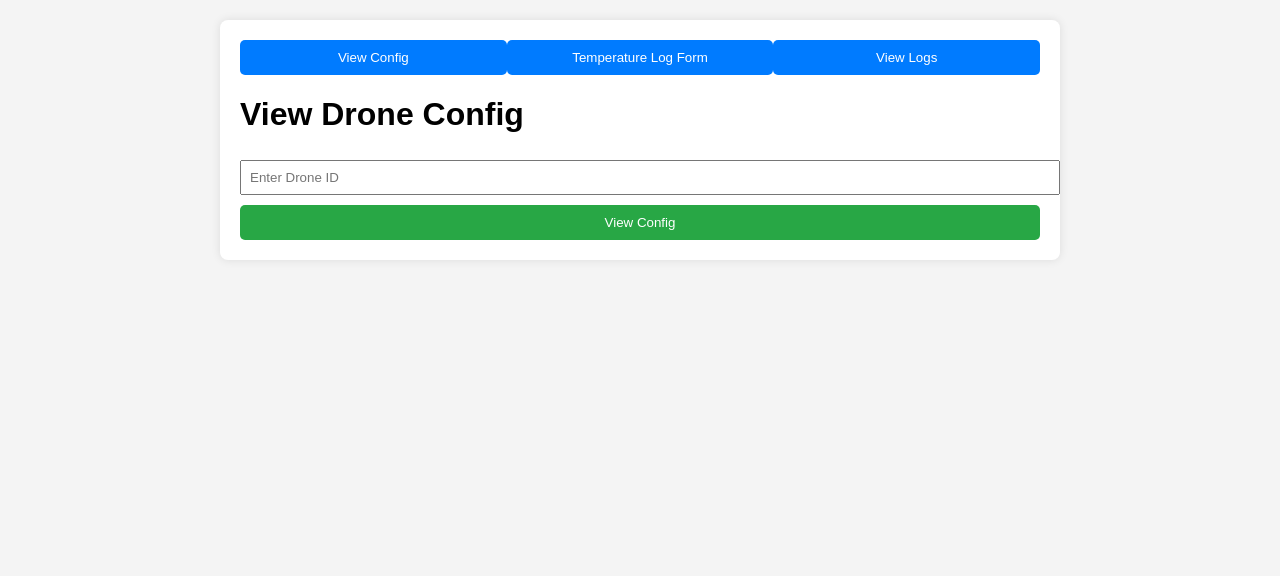
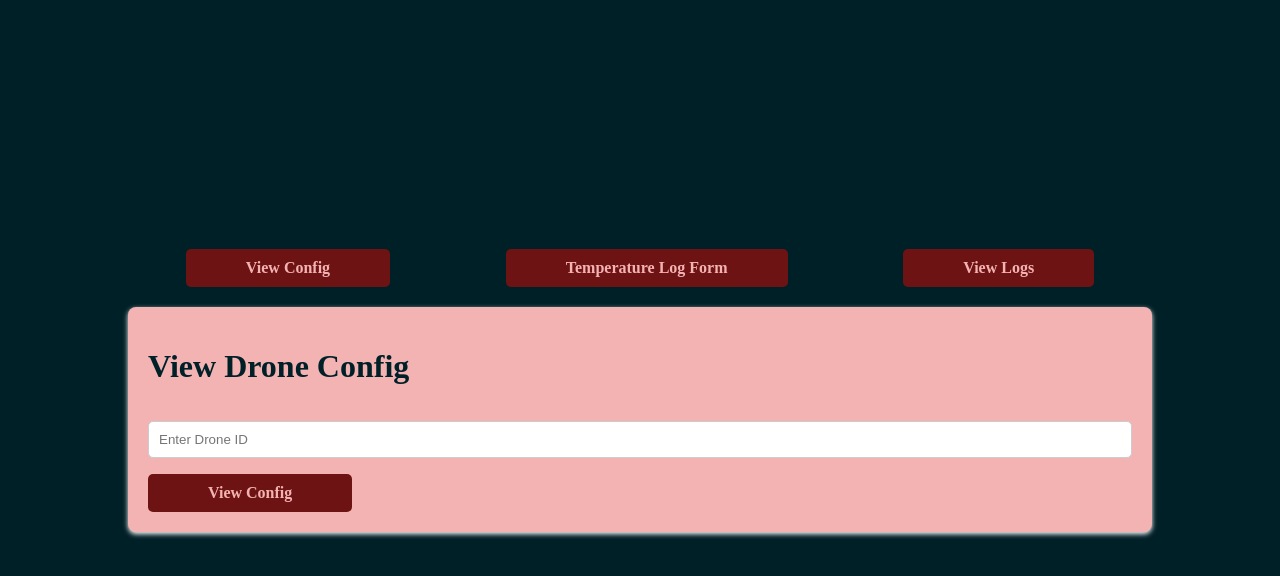
Before and after one commit to RubyTuesday666/drone-for-webdev, a website: page front/index.html in a window 1280 px wide. Drawn offline with Linux system fonts and the light colour scheme; a web font is replaced by a local one.

Commit message:
Update styles.css

```diff
--- a/front/styles.css
+++ b/front/styles.css
@@ -1,79 +1,86 @@
 body {
-    font-family: Arial, sans-serif;
-    background-color: #f4f4f4;
+    font-family: 'Arial', sans-serif;
+    background-color: #002028;
+    color: #002028;
+    display: grid;
+    place-items: center;
+    height: 100vh;
     margin: 0;
-    padding: 20px;
+    padding: 0;
 }
 
 .container {
-    max-width: 800px;
-    margin: auto;
-    background: white;
-    padding: 20px;
-    border-radius: 8px;
-    box-shadow: 0 0 10px rgba(0, 0, 0, 0.1);
+    width: 80%;
+    max-width: 1200px;
+    background-color: #002028;
+    margin: 0 auto;
+    padding: 20px; }
+
+.nav {
+    display: flex;
+    justify-content: space-around; /* จัดให้ปุ่มอยู่กลาง */
+    margin-bottom: 20px;
 }
 
-h2 {
-    text-align: center;
+button {
+    background-color: #6e1313;
+    color: #f4b3b3;
+    font-family: "Forum", serif;
+    font-size: medium;
+    margin-top: 1px;
+    font-weight: 600;
+    border: none;
+    border-radius: 5px;
+    padding: 10px 60px;
+    cursor: pointer;
+    transition: background-color 0.3s;
+}
+
+button:hover {
+    background-color: #440000;
+}
+
+.page {
+    padding: 20px;
+    background: #f4b3b3;
+    border-radius: 8px;
+    box-shadow: 0 2px 5px white;
+    margin-bottom: 20px;
+}
+
+h1 {
+    padding-bottom: 0px;
+    font-family: "Forum", serif;
+    font-weight: 1200;
+}
+
+input {
+    width: calc(100% - 22px);
+    padding: 10px;
+    margin: 15px 0;
+    border: 1px solid #ccc;
+    border-radius: 5px; }
+
+table {
+    width: 100%;
+    border-collapse: collapse; }
+
+th, td {
+    padding: 10px;
+    border: 1px solid #002028;
+    text-align: left;
+}
+
+th {
+    background-color: #6e1313;
+    color: white;
 }
 
 .hidden {
     display: none;
 }
 
-.nav {
-    display: flex;
-    justify-content: space-around;
-    margin-bottom: 20px;
+#page-number {
+    margin: 10px 0;
+    font-weight: bold;
 }
-
-.nav button {
-    padding: 10px 20px;
-    background-color: #007bff;
-    color: white;
-    border: none;
-    border-radius: 5px;
-    cursor: pointer;
-}
-
-.nav button:hover {
-    background-color: #0056b3;
-}
-
-input {
-    width: 100%;
-    padding: 8px;
-    margin-top: 5px;
-    margin-bottom: 10px;
-}
-
-button {
-    width: 100%;
-    padding: 10px;
-    background-color: #28a745;
-    color: white;
-    border: none;
-    border-radius: 5px;
-    cursor: pointer;
-}
-
-button:hover {
-    background-color: #218838;
-}
-
-table {
-    width: 100%;
-    border-collapse: collapse;
-    margin-top: 20px;
-}
-
-th, td {
-    padding: 10px;
-    border: 1px solid #ddd;
-    text-align: left;
-}
-
-th {
-    background-color: #f2f2f2;
-}
```
